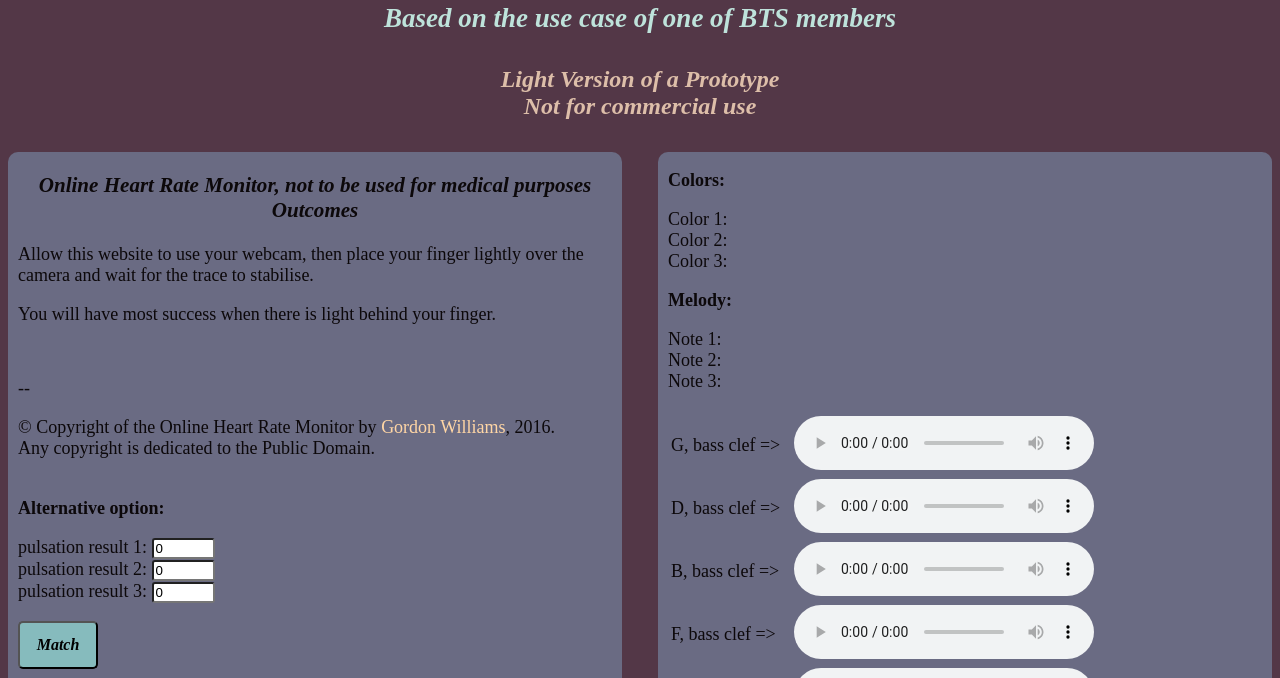
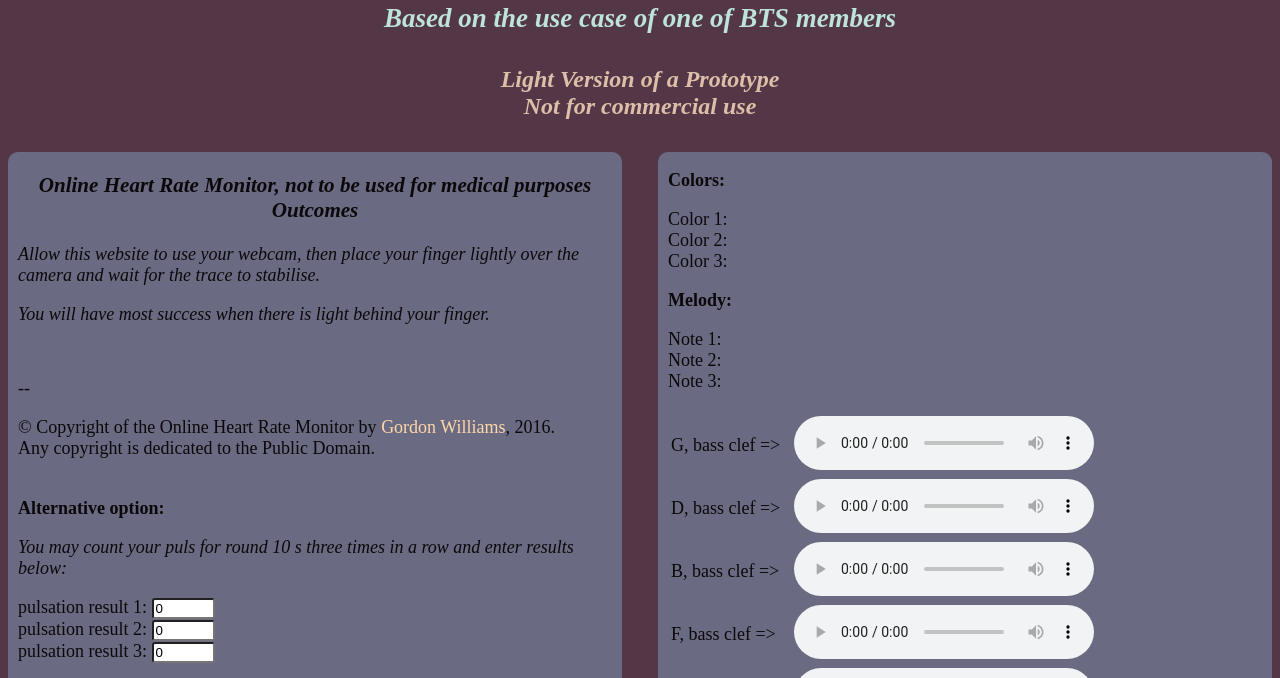
Before and after one commit to emotionstomusic/github.io, a plain HTML site: page index.html in a window 1280 px wide. Shown: the part 87-765 px from the top of the page. Drawn offline with Linux system fonts and the light colour scheme.

Commit message:
Update index.html

```diff
--- a/index.html
+++ b/index.html
@@ -23,8 +23,8 @@
                 <h3>Online Heart Rate Monitor, not to be used for medical purposes<br />Outcomes</h3>
                 <!--immitation of pulse calculation-->
                 <div id="heartMonitor">
-                    <p>Allow this website to use your webcam, then place your finger lightly over the camera and wait for the trace to stabilise.</p>
-                    <p>You will have most success when there is light behind your finger.</p>
+                    <p><i>Allow this website to use your webcam, then place your finger lightly over the camera and wait for the trace to stabilise.</i></p>
+                    <p><i>You will have most success when there is light behind your finger.</i></p>
                     <video id="v" width="100" height="100" style="display:none" muted></video>
                     <canvas id="c" width="100" height="100" style="display:none"></canvas>
                     <canvas id="g" width="320" height="30"></canvas><br />
@@ -42,6 +42,7 @@
                 <div id="alternativestart">
                     <article>
                         <p><b>Alternative option:</b></p>
+                        <p><i>You may count your puls for round 10 s three times in a row and enter results below:</i></p>
                         <label for="pulse1">pulsation result 1: </label>
                         <input id="pulse1" type="number" style="width: 55px; height: 15px; border-radius: 3px;" value="0"><br />
                         <label for="pulse2">pulsation result 2: </label>
```
